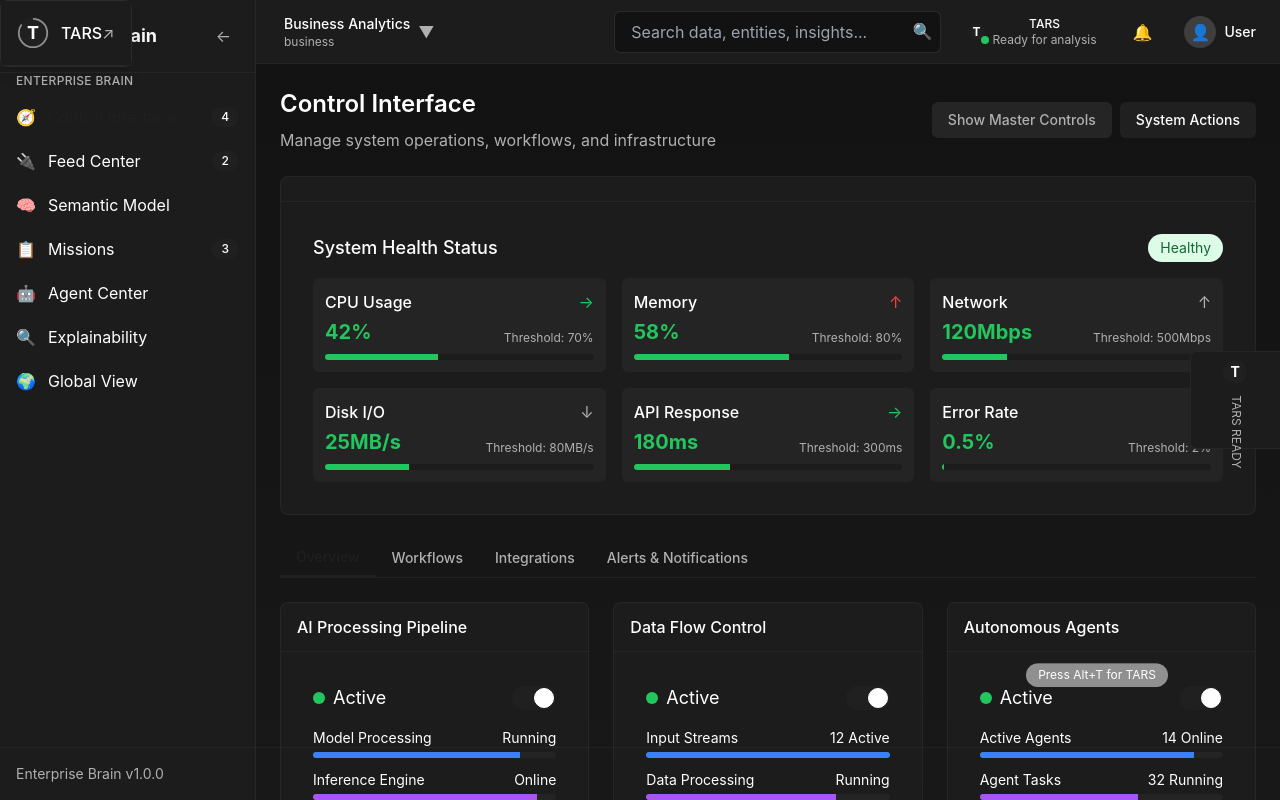
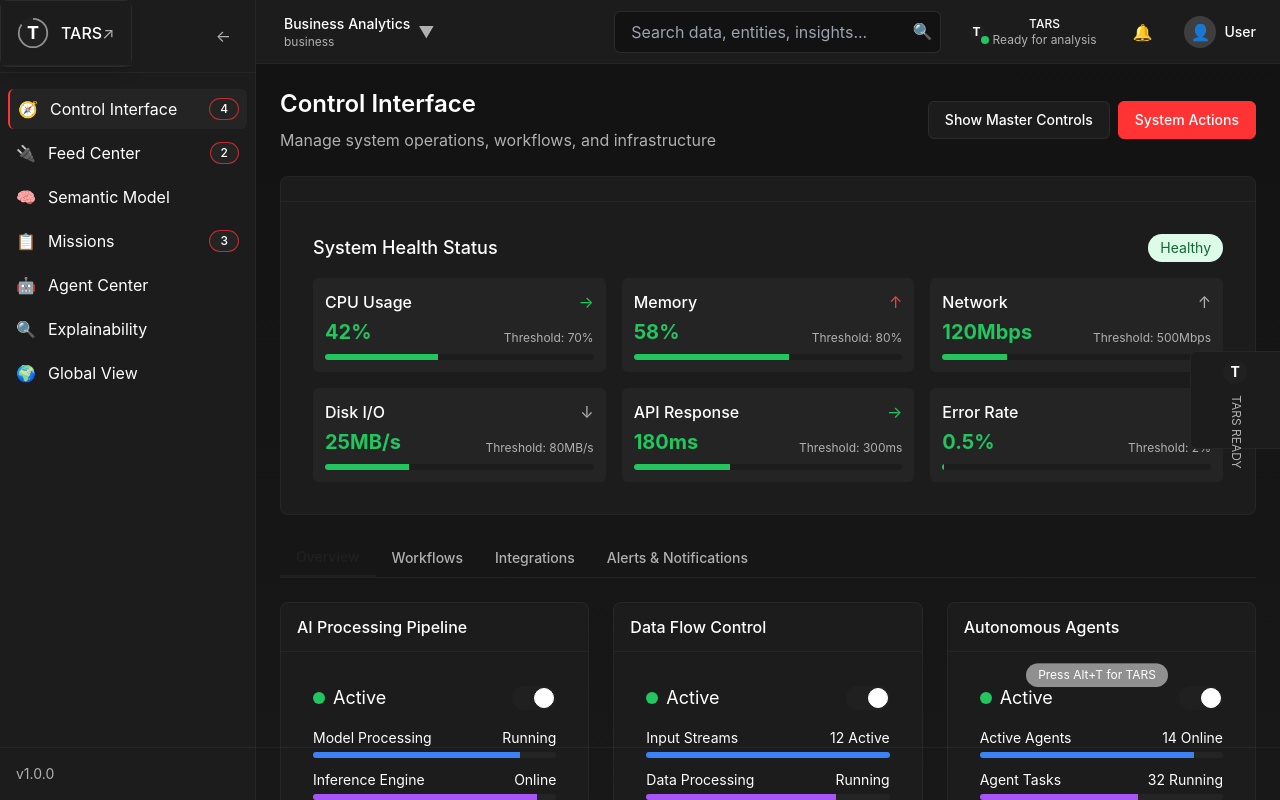
Before and after one commit to wikatar/Gotham, a Next.js app: page /control in a window 1280 px wide. Built offline with nearby package versions, Linux system fonts and the light colour scheme.

Commit message:
Improve UI with red accent color scheme and enhance visibility of active elements

```diff
--- a/app/components/control/IntegrationStatus.tsx
+++ b/app/components/control/IntegrationStatus.tsx
@@ -161,6 +161,7 @@ export default function IntegrationStatus() {
           variant={filter === 'all' ? 'primary' : 'secondary'}
           size="sm"
           onClick={() => setFilter('all')}
+          className={filter === 'all' ? 'bg-[#FF3333] border-[#FF3333] hover:bg-[#CC0000]' : ''}
         >
           All Integrations
         </Button>
@@ -168,6 +169,7 @@ export default function IntegrationStatus() {
           variant={filter === 'connected' ? 'primary' : 'secondary'}
           size="sm"
           onClick={() => setFilter('connected')}
+          className={filter === 'connected' ? 'bg-[#FF3333] border-[#FF3333] hover:bg-[#CC0000]' : ''}
         >
           Connected
         </Button>
@@ -175,6 +177,7 @@ export default function IntegrationStatus() {
           variant={filter === 'disconnected' ? 'primary' : 'secondary'}
           size="sm"
           onClick={() => setFilter('disconnected')}
+          className={filter === 'disconnected' ? 'bg-[#FF3333] border-[#FF3333] hover:bg-[#CC0000]' : ''}
         >
           Disconnected
         </Button>
@@ -182,6 +185,7 @@ export default function IntegrationStatus() {
           variant={filter === 'error' ? 'primary' : 'secondary'}
           size="sm"
           onClick={() => setFilter('error')}
+          className={filter === 'error' ? 'bg-[#FF3333] border-[#FF3333] hover:bg-[#CC0000]' : ''}
         >
           Error
         </Button>
@@ -189,6 +193,7 @@ export default function IntegrationStatus() {
           variant={filter === 'pending' ? 'primary' : 'secondary'}
           size="sm"
           onClick={() => setFilter('pending')}
+          className={filter === 'pending' ? 'bg-[#FF3333] border-[#FF3333] hover:bg-[#CC0000]' : ''}
         >
           Pending
         </Button>
--- a/app/components/explainability/FeatureImportance.tsx
+++ b/app/components/explainability/FeatureImportance.tsx
@@ -195,7 +195,7 @@ export default function FeatureImportance({ selectedModel, onSelectModel }: Feat
               key={model.id}
               className={`p-4 border rounded-md cursor-pointer transition-colors ${
                 selectedModel === model.id
-                  ? 'border-primary bg-primary/5'
+                  ? 'border-[#FF3333] bg-[#300000] text-white shadow-md'
                   : 'border-secondary/20 hover:border-secondary/40'
               }`}
               onClick={() => onSelectModel(model.id)}
@@ -253,6 +253,7 @@ export default function FeatureImportance({ selectedModel, onSelectModel }: Feat
                         variant={categoryFilter === 'all' ? 'primary' : 'secondary'}
                         size="sm"
                         onClick={() => setCategoryFilter('all')}
+                        className={categoryFilter === 'all' ? 'bg-[#FF3333] border-[#FF3333] hover:bg-[#CC0000]' : ''}
                       >
                         All
                       </Button>
@@ -262,6 +263,7 @@ export default function FeatureImportance({ selectedModel, onSelectModel }: Feat
                           variant={categoryFilter === category ? 'primary' : 'secondary'}
                           size="sm"
                           onClick={() => setCategoryFilter(category)}
+                          className={categoryFilter === category ? 'bg-[#FF3333] border-[#FF3333] hover:bg-[#CC0000]' : ''}
                         >
                           {category}
                         </Button>
--- a/app/components/explainability/InsightChain.tsx
+++ b/app/components/explainability/InsightChain.tsx
@@ -251,7 +251,7 @@ export default function InsightChain() {
                     key={chain.id}
                     className={`p-3 rounded-md cursor-pointer transition-colors ${
                       selectedChain?.id === chain.id
-                        ? 'bg-primary/10 border-l-4 border-primary'
+                        ? 'bg-[#300000] border-l-4 border-[#FF3333] text-white'
                         : 'bg-background-elevated hover:bg-background-elevated/80'
                     }`}
                     onClick={() => handleSelectChain(chain)}
--- a/app/components/layout/Sidebar.tsx
+++ b/app/components/layout/Sidebar.tsx
@@ -42,14 +42,14 @@ function SidebarItem({ icon, label, href, badge, active }: SidebarItemProps) {
       href={href}
       className={`flex items-center p-2 rounded-md mb-1 ${
         isActive
-          ? 'bg-primary/10 text-primary'
+          ? 'bg-background-elevated border-l-2 border-[#FF3333] text-white'
           : 'text-text-primary hover:bg-secondary/10'
       }`}
     >
       <span className="mr-3">{icon}</span>
       <span className="flex-1">{label}</span>
       {badge && (
-        <span className="bg-primary text-white text-xs font-medium px-2.5 py-0.5 rounded-full">
+        <span className="bg-background-elevated border border-[#FF3333]/70 text-white text-xs font-medium px-2.5 py-0.5 rounded-full">
           {badge}
         </span>
       )}
@@ -69,7 +69,7 @@ export default function Sidebar() {
     >
       <div className="flex items-center justify-between p-4 border-b border-secondary/20">
         {!collapsed && (
-          <div className="text-lg font-bold text-gradient">Enterprise Brain</div>
+          <div className="text-lg font-bold text-white">Monolith AI</div>
         )}
         <button
           onClick={() => setCollapsed(!collapsed)}
@@ -79,10 +79,7 @@ export default function Sidebar() {
         </button>
       </div>
 
-      <div className="px-2 mb-6">
-        <div className="text-xs font-medium text-text-secondary uppercase tracking-wide mb-2 pl-2">
-          Enterprise Brain
-        </div>
+      <div className="px-2 mb-6 pt-4">
         <nav className="space-y-1">
           <SidebarItem
             icon="🧭"
@@ -129,7 +126,7 @@ export default function Sidebar() {
       <div className="absolute bottom-0 w-full p-4 border-t border-secondary/20">
         {!collapsed && (
           <div className="text-sm text-text-secondary">
-            Enterprise Brain v1.0.0
+            v1.0.0
           </div>
         )}
       </div>
--- a/app/components/ui/Button.tsx
+++ b/app/components/ui/Button.tsx
@@ -3,7 +3,7 @@
 import { ButtonHTMLAttributes } from 'react'
 
 interface ButtonProps extends ButtonHTMLAttributes<HTMLButtonElement> {
-  variant?: 'primary' | 'secondary' | 'text'
+  variant?: 'primary' | 'secondary' | 'text' | 'warning' | 'danger' | 'info' | 'success'
   size?: 'sm' | 'md' | 'lg'
   children: React.ReactNode
 }
@@ -17,11 +17,26 @@ export default function Button({
 }: ButtonProps) {
   const baseClasses = 'inline-flex items-center justify-center rounded-md font-medium transition-colors focus:outline-none'
 
-  const variantClasses = {
-    primary: 'bg-primary hover:bg-primary-light text-text-primary',
-    secondary: 'bg-secondary/30 hover:bg-secondary/50 text-text-secondary hover:text-text-primary',
-    text: 'bg-transparent hover:bg-secondary/20 text-text-secondary hover:text-text-primary',
-  }
+  const getVariantClasses = () => {
+    switch (variant) {
+      case 'primary':
+        return 'bg-[#FF3333] hover:bg-[#CC0000] border border-[#FF3333] text-white';
+      case 'secondary':
+        return 'bg-background-paper hover:bg-background-elevated border border-secondary/30 text-text-primary';
+      case 'text':
+        return 'bg-transparent hover:bg-secondary/20 border-transparent text-text-secondary hover:text-text-primary';
+      case 'warning':
+        return 'bg-warning/10 hover:bg-warning/20 border border-warning text-warning';
+      case 'danger':
+        return 'bg-error/10 hover:bg-error/20 border border-error text-error';
+      case 'info':
+        return 'bg-info/10 hover:bg-info/20 border border-info text-info';
+      case 'success':
+        return 'bg-success/10 hover:bg-success/20 border border-success text-success';
+      default:
+        return 'bg-background-paper hover:bg-background-elevated border border-secondary/30 text-text-primary';
+    }
+  };
 
   const sizeClasses = {
     sm: 'text-xs px-2.5 py-1.5',
@@ -31,7 +46,7 @@ export default function Button({
 
   return (
     <button
-      className={`${baseClasses} ${variantClasses[variant]} ${sizeClasses[size]} ${className}`}
+      className={`${baseClasses} ${getVariantClasses()} ${sizeClasses[size]} ${className}`}
       {...props}
     >
       {children}
```
